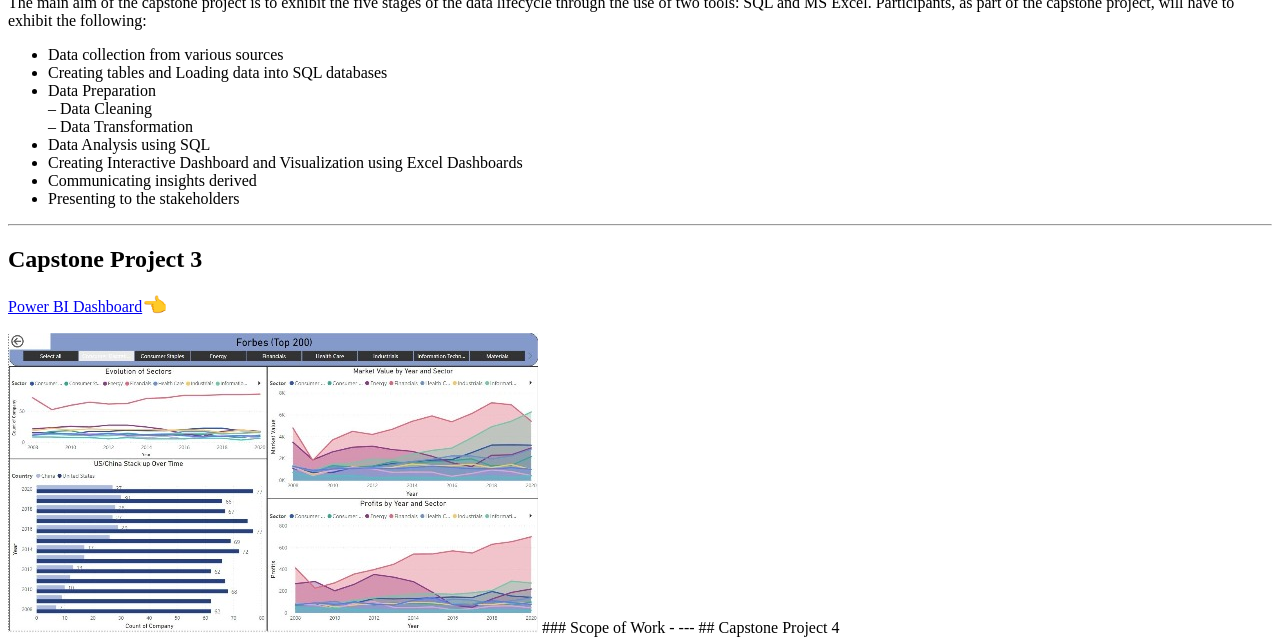
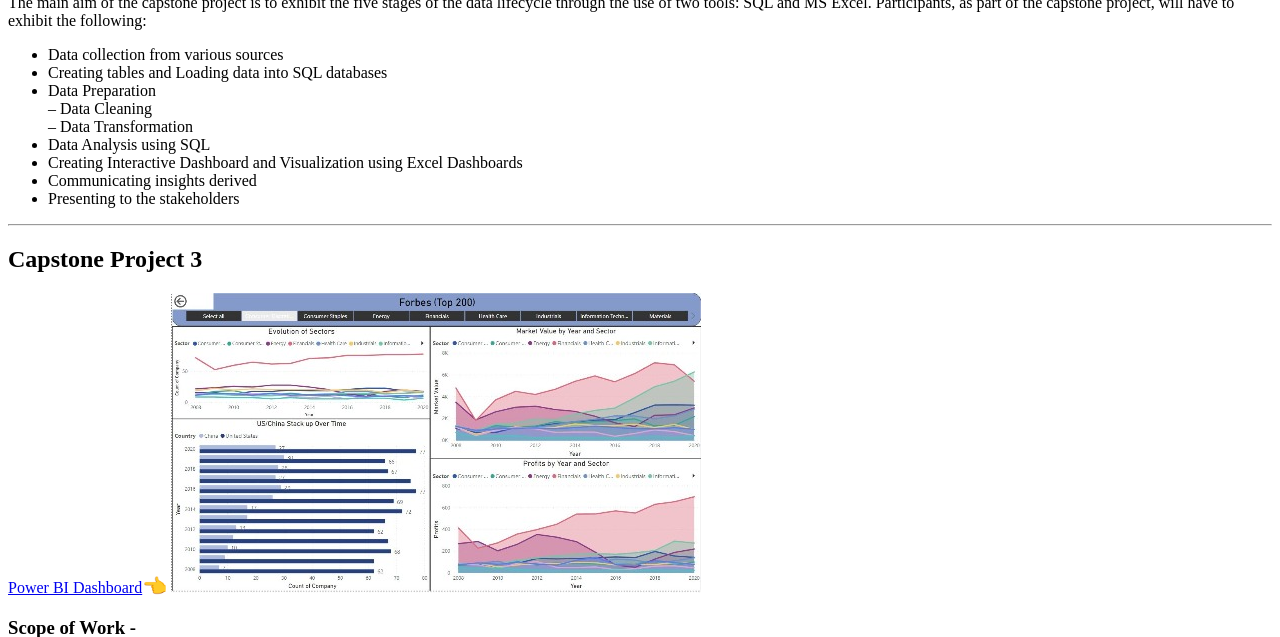
Before and after one commit to ZalehaAli/Data-Analytics-Portfolio, a Jekyll site: the page built from index.md, in a window 1280 px wide and 1400 px high, scrolled down 1746 px, cut to the strip 0-637 px from the top of the window. Built offline with Jekyll 4.4.1, drawn with Linux system fonts in a browser that asks for light colours; our own code applies the rules of GitHub Pages for plain Markdown files; some of the changed text lies outside the part shown.

Commit message:
Update index.md

```diff
--- a/index.md
+++ b/index.md
@@ -71,7 +71,7 @@ The main aim of the capstone project is to exhibit the five stages of the data l
 ## Capstone Project 3
 <!--[Power BI](http://example.com/)-->
 <a href="pdf/Capstone_3_Forbes_Fortune.pdf" target="_blank">Power BI Dashboard</a><span style='font-size:20px;'>&#128072;</span>
-<p><img src="images/Capstone3_PowerBI_Forbes.jpg?raw=true"/>
+<img src="images/Capstone3_PowerBI_Forbes.jpg?raw=true"/>
 ### Scope of Work -
 
 ---
```
